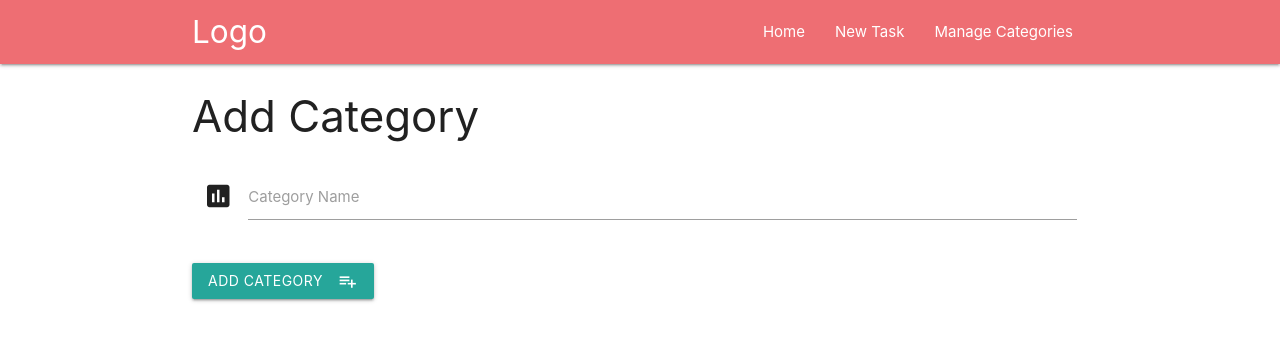
After one commit to JShad30/task_manager, a Flask app: page /add_category in a window 1280 px wide. The commit adds this page. Shown: the top 341 px of the page. Run offline with Flask 2, Linux system fonts and the light colour scheme; some libraries are stand-ins or nearby versions.

Commit message:
Files added prior to github push

```diff
--- a/app.py
+++ b/app.py
@@ -79,6 +79,37 @@ def delete_category(category_id):
 
 
 
+@app.route('/edit_category/<category_id>')
+def edit_category(category_id):
+    return render_template('editcategory.html',
+    category=mongo.db.categories.find_one({'_id': ObjectId(category_id)}))
+
+
+
+@app.route('/update_category/<category_id>', methods=['POST'])
+def update_category(category_id):
+    mongo.db.categories.update(
+        {'_id': ObjectId(category_id)},
+        {'category_name': request.form['category_name']})
+    return redirect(url_for('get_categories'))
+
+
+
+@app.route('/insert_category', methods=['POST'])
+def insert_category():
+    categories = mongo.db.categories
+    category_doc = {'category_name':request.form['category_name']}
+    categories.insert_one(category_doc)
+    return redirect(url_for('get_categories'))
+
+
+
+@app.route('/add_category')
+def add_category():
+    return render_template('addcategory.html')
+
+
+
 if __name__ == "__main__":
     app.run(host=os.environ.get('IP'),
     port=int(os.environ.get('PORT')),
--- a/requirements.txt
+++ b/requirements.txt
@@ -1,6 +1,6 @@
 Click==7.0
 Flask==1.0.2
-Jinja2==2.10
+Jinja2==2.10.1
 MarkupSafe==1.1.0
 Werkzeug==0.14.1
 itsdangerous==1.1.0
--- a/static/js/accordion.js
+++ b/static/js/accordion.js
@@ -1,6 +1,7 @@
-//Accordion functionality - also includes functionality for the option select
+//Accordion functionality - also includes functionality for the option select and the header navbar slide effect
 
 $(document).ready(function(){
     $('.collapsible').collapsible();
     $('select').formSelect();
+    $('.sidenav').sidenav();
 });
--- /dev/null
+++ b/templates/addcategory.html
@@ -0,0 +1,20 @@
+{% extends 'base.html'%}
+{% block content %}
+<h3>Add Category</h3>
+<div class="row">
+    <form action="{{ url_for('insert_category') }}" method="POST" class="col s12">
+        <div class="row">
+            <div class="input-field col s12">
+                <i class="material-icons prefix">poll</i>
+                <input id="category_name" name="category_name" type="text" class="validate">
+                <label for="category_name">Category Name</label>
+            </div>
+        </div>
+        <div class="row">
+            <button class="btn waves-effect waves-light" type="submit" name="action">Add Category
+                <i class="material-icons right">playlist_add</i>
+            </button>
+        </div>
+    </form>
+</div>
+{% endblock %}
--- a/templates/base.html
+++ b/templates/base.html
@@ -12,6 +12,26 @@
     </head>
 
     <body>
+        <header>
+            <nav>
+                <div class="nav-wrapper">
+                    <div class="container">
+                        <a href="#" data-target="mobile-demo" class="sidenav-trigger"><i class="material-icons">menu</i></a>
+                        <a href="{{ url_for('get_tasks') }}" class="brand-logo">Logo</a>
+                        <ul id="nav-mobile" class="right hide-on-med-and-down">
+                            <li><a href="{{ url_for('get_tasks') }}">Home</a></li>
+                            <li><a href="{{ url_for('add_task') }}">New Task</a></li>
+                            <li><a href="{{ url_for('get_categories') }}">Manage Categories</a></li>
+                        </ul>
+                        <ul class="sidenav" id="mobile-demo">
+                            <li><a href="{{ url_for('get_tasks') }}">Home</a></li>
+                            <li><a href="{{ url_for('add_task') }}">New Task</a></li>
+                            <li><a href="{{ url_for('get_categories') }}">Manage Categories</a></li>
+                        </ul>
+                    </div>
+                </div>
+            </nav>
+        </header>
         <div class="container">
         {% block content %}
         {% endblock %}
--- a/templates/categories.html
+++ b/templates/categories.html
@@ -8,7 +8,7 @@
         <li>
             <div class="collapsible-header">
                 <a href="{{url_for('delete_category', category_id=category._id)}}" class="waves-effect waves-light btn btn-small">Delete</a>
-                <a href="" class="waves-effect waves-light btn btn-small blue">Edit</a>
+                <a href="{{url_for('edit_category', category_id=category._id)}}" class="waves-effect waves-light btn btn-small blue">Edit</a>
                 <div class="task_header">
                     <strong>{{category.category_name}}</strong>
                 </div>
@@ -17,4 +17,7 @@
         {% endfor %}
     </ul>
 </div>
+<div class="row">
+    <a href="{{ url_for('add_category') }}" class="waves-effect waves-light btn"><i class="material-icons right">playlist_add</i>Add Category</a>
+</div>
 {% endblock %}
--- a/templates/edittask.html
+++ b/templates/edittask.html
@@ -19,6 +19,7 @@
                         {% endfor %}
                     </select>
                     <label for="task_category">Task Category</label>
+                </div>
             </div>
         </div>
         <div class="row">
--- a/templates/tasks.html
+++ b/templates/tasks.html
@@ -1,5 +1,6 @@
 {% extends 'base.html' %}
 {% block content %}
+    <h3>Tasks</h3>
     <ul class="collapsible" data-collapsible="accordion">
         {% for task in tasks %}
         <li>
```
Also changed, not shown: templates/editcategory.html (added, +20 -0 lines). Lines whose indentation alone changed are shown as unchanged.
